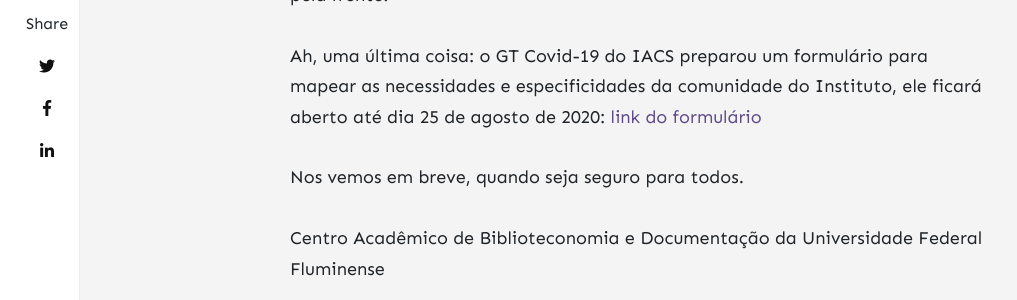
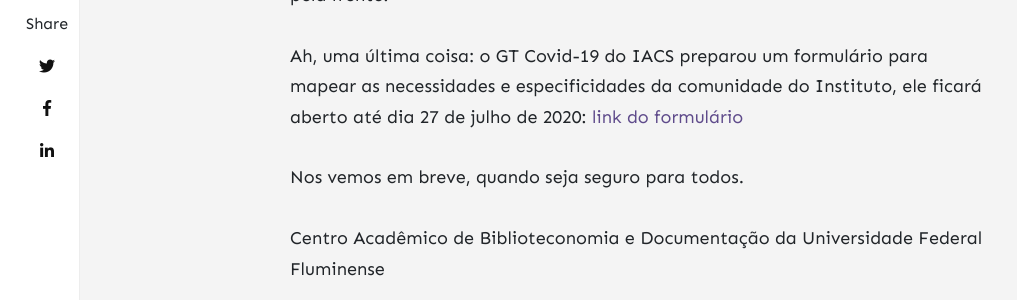
Before and after one commit to cabibliouff/novo, a Jekyll site: the page built from _posts/2020-07-22-notadejulho.md, in a window 1280 px wide and 900 px high, scrolled down 538 px. Shown: the part 215-515 px from the top of the window, without its empty margins (0-1017 px from the left). Built offline with Jekyll 4.4.1, drawn with Linux system fonts in a browser that asks for light colours; nearby versions of some CDN libraries; comment, search, counter and statistics services are not loaded.

Commit message:
corrigido data da pesquisa do GT Covid 19

```diff
--- a/_posts/2020-07-22-notadejulho.md
+++ b/_posts/2020-07-22-notadejulho.md
@@ -13,7 +13,7 @@ Esperamos do fundo do nosso coração que vocês e seus seres queridos estejam s
 
 Estamos aqui para conversar sobre o que aconteceu nos últimos 5 meses de quarentena, como temos atuado durante estes tempos nebulosos e o que vêm pela frente.
 
-Ah, uma última coisa: o GT Covid-19 do IACS preparou um formulário para mapear as necessidades e especificidades da comunidade do Instituto, ele ficará aberto até dia 25 de agosto de 2020: [link do formulário](https://bit.ly/consultaiacs)
+Ah, uma última coisa: o GT Covid-19 do IACS preparou um formulário para mapear as necessidades e especificidades da comunidade do Instituto, ele ficará aberto até dia 27 de julho de 2020: [link do formulário](https://bit.ly/consultaiacs)
 
 Nos vemos em breve, quando seja seguro para todos.
 
```
